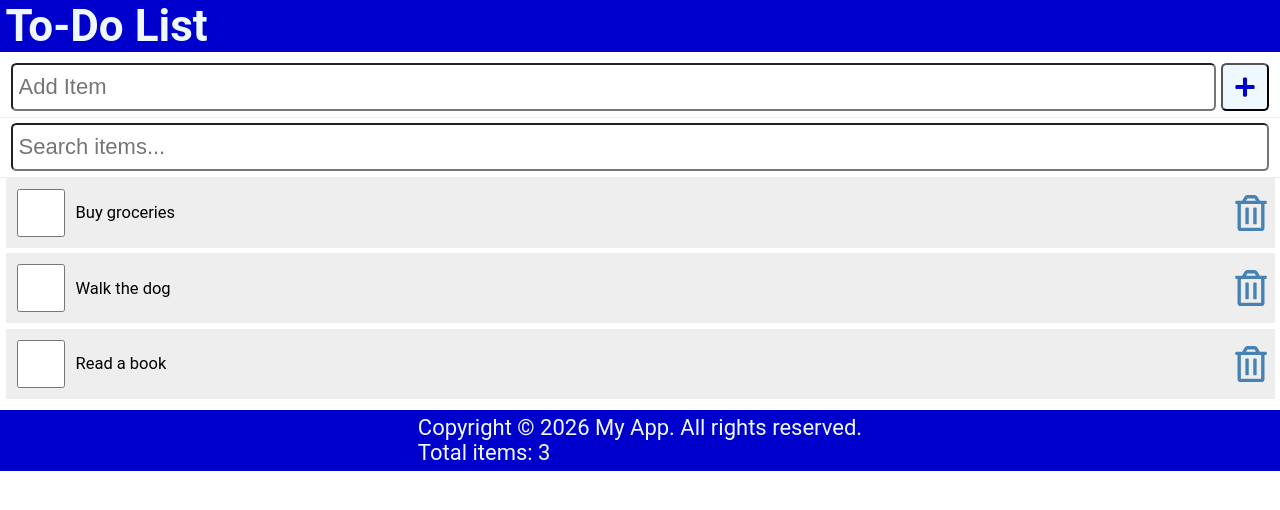
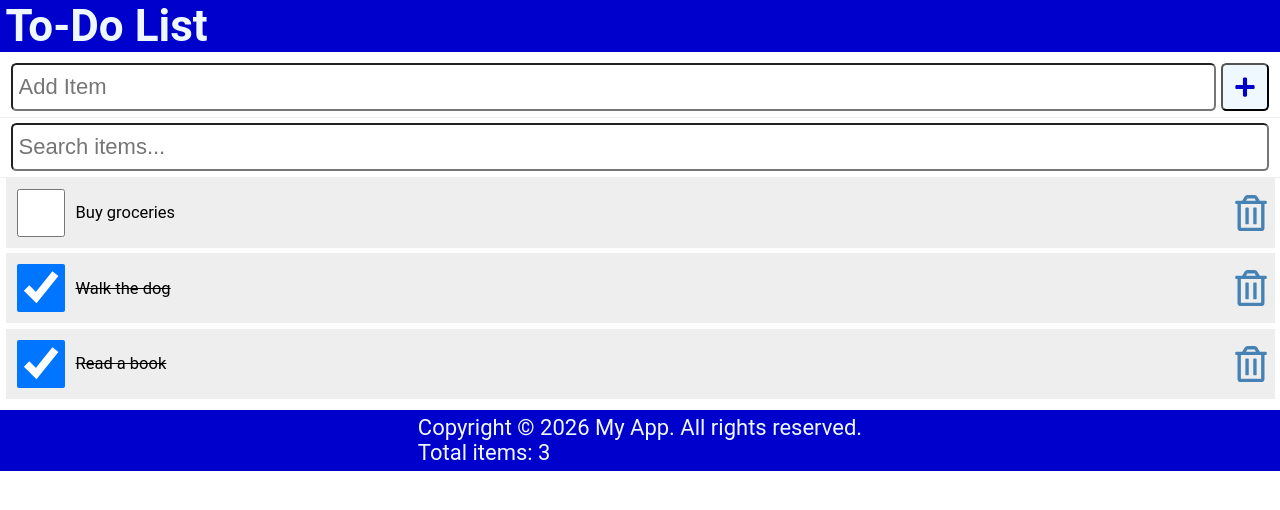
Before and after one commit to rubanthanu/thanu, a React (Create React App) app: page / in a window 1280 px wide. Shown: the top 510 px of the page. Built offline with nearby package versions, Linux system fonts and the light colour scheme; data requests are answered from the project's data file.

Commit message:
Retrive from API

```diff
--- a/data/db.json
+++ b/data/db.json
@@ -8,12 +8,13 @@
     {
       "id": 2,
       "name": "Walk the dog",
-        "checked        ": true
+      "checked": true
     },
     {
       "id": 3,
       "name": "Read a book",
-        "checked": false
+      "checked": true
     }
+
   ]
 }
--- a/src/App.js
+++ b/src/App.js
@@ -9,6 +9,7 @@ import SearchItems from './SearchItems';
 import { useEffect } from 'react';
 
 
+
 function App() {
 
   const API_URL="http://localhost:3500/todo";
@@ -18,6 +19,8 @@ function App() {
 
  const[newitem, setNewitem]=useState('');
  const[search, setSearch]=useState('');
+ const[fetchError, setFetchError]=useState(null);
+ const[isLoading, setIsLoading]=useState(true);
 
 
 useEffect(() => {
@@ -32,13 +35,20 @@ useEffect(() => {
 
       const data = await response.json();
       setItems(data);
+      setFetchError(null);
 
     } catch (err) {
       console.log(err.message);
+      setFetchError(err.message);
+
+    }
+    finally {
+      setIsLoading(false);
     }
   };
+  setTimeout(() => {
 
-  fetchItems();
+  fetchItems();}, 2000);
 
 }, []);
 
@@ -50,7 +60,9 @@ useEffect(() => {
    const listitem=items.map((item)=>
      item.id===id? {...item,checked:!item.checked}:item )
    setItems(listitem);
-   localStorage.setItem("todo", JSON.stringify(listitem));
+
+
+
  }
  const remove=(id)=>{
    const l=items.filter((item)=>item.id !== id)
@@ -65,8 +77,13 @@ useEffect(() => {
   const mynewitem={id, checked: false, name: newitem};
   const list=[...items, mynewitem];
   setItems(list);
-  localStorage.setItem("todo", JSON.stringify(list));
-  setNewitem('');
+  const postoption={
+     method: "POST",
+     headers: {
+      "Content-Type": "application/json"
+     },
+     body: JSON.stringify({mynewitem})
+   }
 
 
  }
@@ -90,14 +107,18 @@ useEffect(() => {
           setSearch={setSearch}
 
         />
-
-        <Content
+       <main>
+          {isLoading && <p>Loading...</p>}
+          {fetchError && <p style={{color:"red"}}>{fetchError}</p>}
+          { !isLoading && !fetchError && <Content
           items={items.filter((item)=>
              item.name.toLowerCase().includes(search.toLowerCase()))}
-          handlecheck={handlecheck}
-          remove={remove}
+            handlecheck={handlecheck}
+            remove={remove}
 
-        />
+        />}
+        </main>
+
        <Footer length={items.length} />
 
     </div>
--- a/src/Content.js
+++ b/src/Content.js
@@ -16,7 +16,7 @@ export const Content = ({ items, handlecheck, remove , }) => {
 
 
   return (
-    <main>
+    <>
 
       {items.length? (
 
@@ -29,6 +29,6 @@ export const Content = ({ items, handlecheck, remove , }) => {
      ):<p style={{color:'red'}}>No items to display</p>}
 
 
-    </main>
+    </>
   )
 }
```
Also changed, not shown: src/ApiRequest.js (added, +19 -0 lines). Lines whose indentation alone changed are shown as unchanged.
